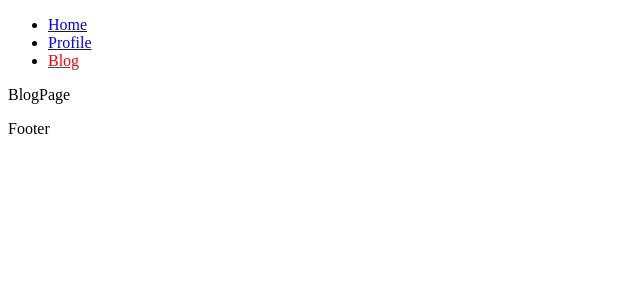
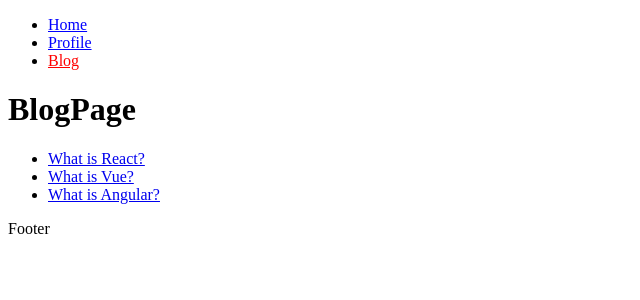
Before and after one commit to alexisg24/react-router-dom-practices, a React (Vite) app: page /#/blog in a window 1280 px wide. Shown: the top 300 px of the page, without its empty margins (0-640 px from the left). Built offline with nearby package versions, Linux system fonts and the light colour scheme.

Commit message:
:sparkles: Dinamic Routes
Dinamic Routes Added

```diff
--- a/src/App.jsx
+++ b/src/App.jsx
@@ -4,6 +4,7 @@ import { Menu } from './Components/Menu'
 import { HomePage } from './Components/HomePage'
 import { Footer } from './Components/Footer'
 import { BlogPage } from './Components/BlogPage'
+import { BlogContent } from './Components/BlogContent'
 
 function App() {
   return (
@@ -13,6 +14,7 @@ function App() {
         <Routes>
           <Route path="/" element={<HomePage/>} />
           <Route path="/blog" element={<BlogPage/>} />
+          <Route path="/blog/:path" element={<BlogContent/>} />
           <Route path="/profile" element={<ProfilePage/>} />
           <Route path="*" element={<p>Not Found</p>} />
         </Routes>
--- /dev/null
+++ b/src/Components/BlogContent.jsx
@@ -0,0 +1,17 @@
+import React from "react";
+import { useParams } from 'react-router-dom'
+import { blogData } from "../data/blogData";
+
+const BlogContent = () =>{
+    const { path } = useParams();
+    const post = blogData.find(post => post.path === path)
+    return (
+        <>
+            <h2>{ post.title }</h2>
+            <p>{ post.content }</p>
+            <span>{ post.author }</span>
+        </>
+    )
+}
+
+export { BlogContent }
--- a/src/Components/BlogPage.jsx
+++ b/src/Components/BlogPage.jsx
@@ -1,8 +1,25 @@
 import React from "react";
+import { Link } from 'react-router-dom'
+import { blogData } from "../data/blogData";
 
 const BlogPage = () =>{
     return (
-        <p>BlogPage</p>
+        <>
+            <h1>BlogPage</h1>
+            <ul>
+                {blogData.map(post =>(
+                    <BlogLink post={post}/>
+                ))}
+            </ul>
+        </>
+    )
+}
+
+const BlogLink = ({ post }) =>{
+    return(
+        <li>
+            <Link to={`/blog/${post.path}`}>{ post.title }</Link>
+        </li>
     )
 }
 
--- a/src/Components/Menu.jsx
+++ b/src/Components/Menu.jsx
@@ -30,6 +30,6 @@ const Menu = () =>{
     )
 }
 
-const routes = [{path: '/', content: 'Home'}, {path: '/profile', content: 'Profile'}, {path: '/Blog', content: 'Blog'}];
+const routes = [{path: '/', content: 'Home'}, {path: '/profile', content: 'Profile'}, {path: '/blog', content: 'Blog'}];
 
 export { Menu }
--- /dev/null
+++ b/src/data/blogData.js
@@ -0,0 +1,7 @@
+const blogData = [
+    {path: 'what-is-react', title: 'What is React?', content: 'React is the best framework of JS', author: '@alexisg24'},
+    {path: 'what-is-vue', title: 'What is Vue?', content: 'Vue is a framework of JS', author: '@juandc'},
+    {path: 'what-is-angular', title: 'What is Angular?', content: 'Angular is the best framework of JS', author: '@nicobytes'},
+  ]
+
+export { blogData }
```
